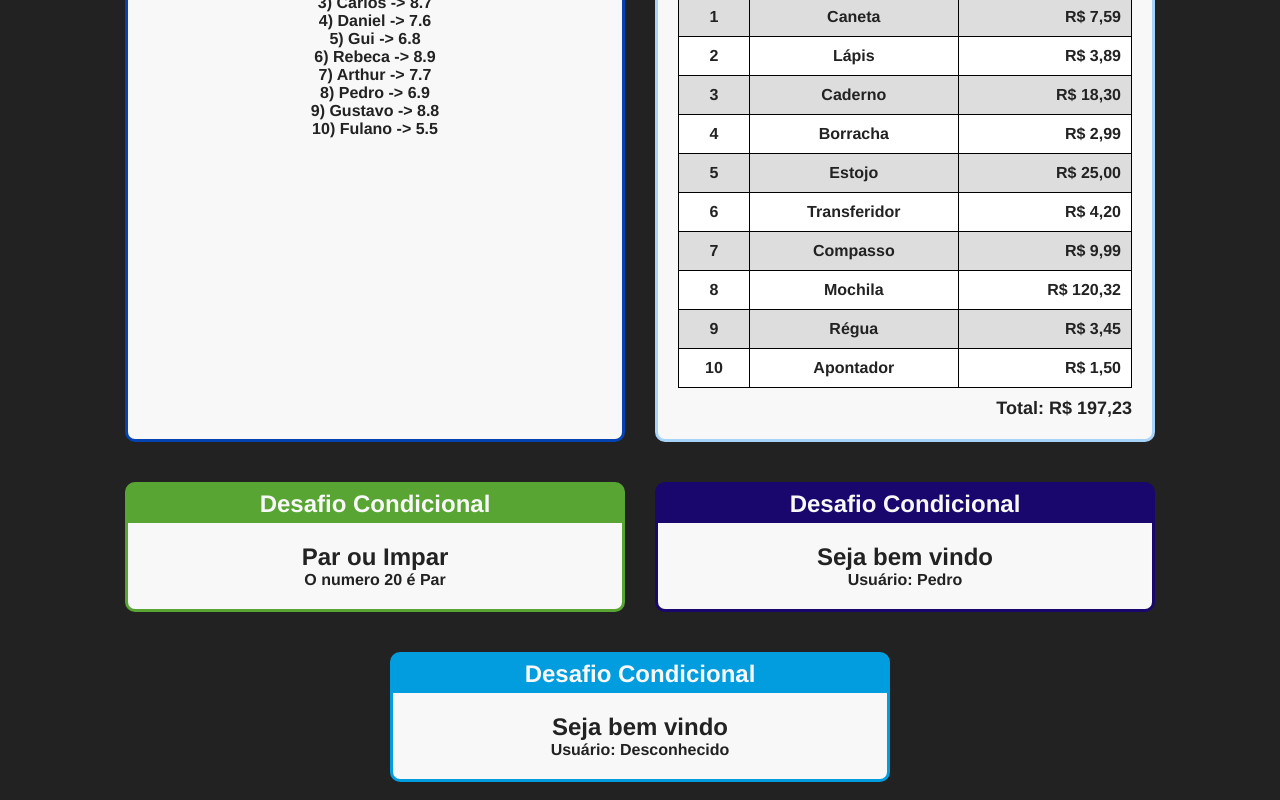
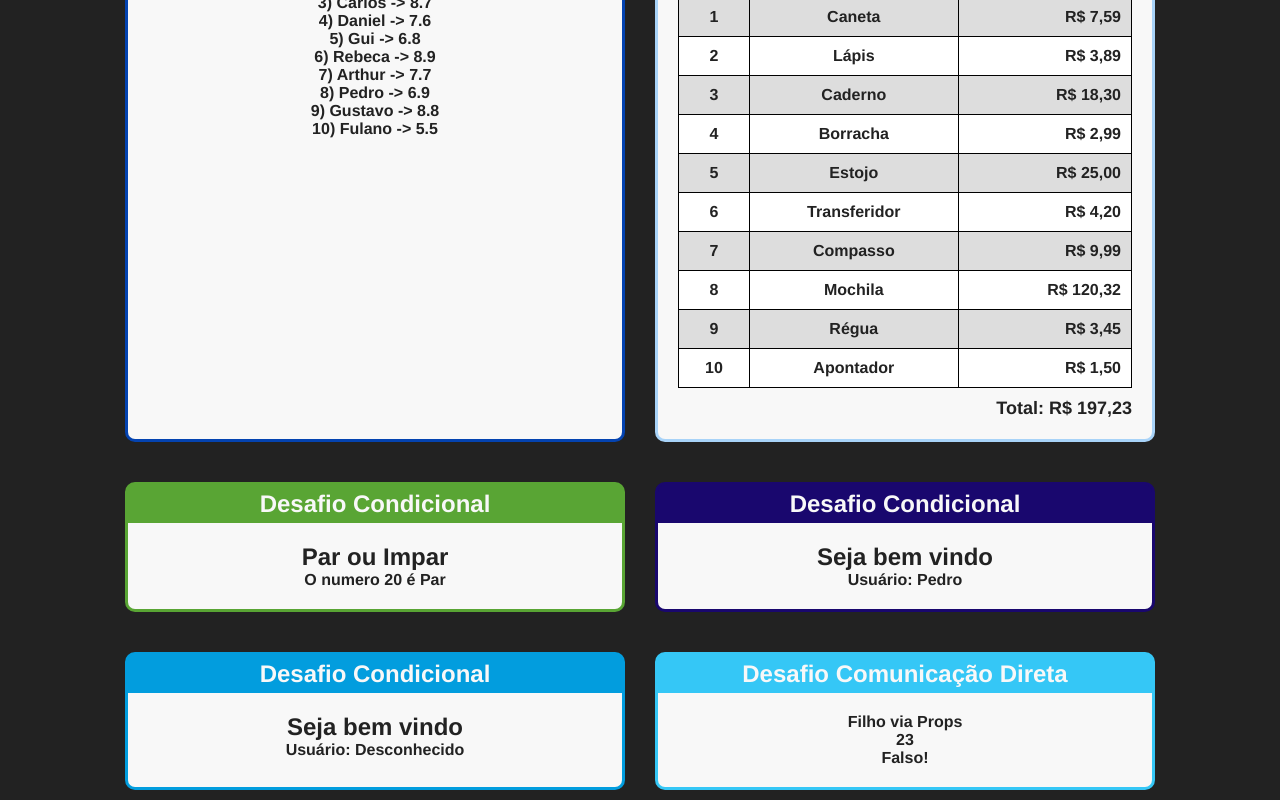
Before and after one commit to walber-vaz/curso-react-redux-cod3r, a React (Create React App) app in the folder fundamentos-react/: page / in a window 1280 px wide. Shown: the part 506-1306 px from the top of the page. Built offline with nearby package versions, Linux system fonts and the light colour scheme.

Commit message:
chore: direction comunication used props

```diff
--- a/fundamentos-react/src/App.jsx
+++ b/fundamentos-react/src/App.jsx
@@ -12,6 +12,7 @@ import UserInfo from './components/condicional/UserInfo';
 
 import './App.css';
 import generateColorCardAleatory from './utils/generationColor';
+import Direta from './components/comunicacao/Direta';
 
 function App() {
   return (
@@ -53,6 +54,12 @@ function App() {
         <Card titulo="Desafio Condicional" color={generateColorCardAleatory()}>
           <UserInfo usuario={{ email: 'email@email.com' }} />
         </Card>
+        <Card
+          titulo="Desafio Comunicação Direta"
+          color={generateColorCardAleatory()}
+        >
+          <Direta />
+        </Card>
       </div>
     </div>
   );
--- /dev/null
+++ b/fundamentos-react/src/components/comunicacao/Direta.jsx
@@ -0,0 +1,12 @@
+import React from 'react';
+import DiretaChildren from './DiretaChildren';
+
+function Direta() {
+  return (
+    <div>
+      <DiretaChildren texto="Filho via Props" numero={23} bool={false} />
+    </div>
+  );
+}
+
+export default Direta;
--- /dev/null
+++ b/fundamentos-react/src/components/comunicacao/DiretaChildren.jsx
@@ -0,0 +1,20 @@
+import React from 'react';
+import PropTypes from 'prop-types';
+
+function DiretaChildren({ texto, numero, bool }) {
+  return (
+    <div>
+      <p>{texto}</p>
+      <p>{numero}</p>
+      <p>{bool ? 'Verdadeiro' : 'Falso'}!</p>
+    </div>
+  );
+}
+
+DiretaChildren.propTypes = {
+  texto: PropTypes.string.isRequired,
+  numero: PropTypes.number.isRequired,
+  bool: PropTypes.bool.isRequired,
+};
+
+export default DiretaChildren;
```
